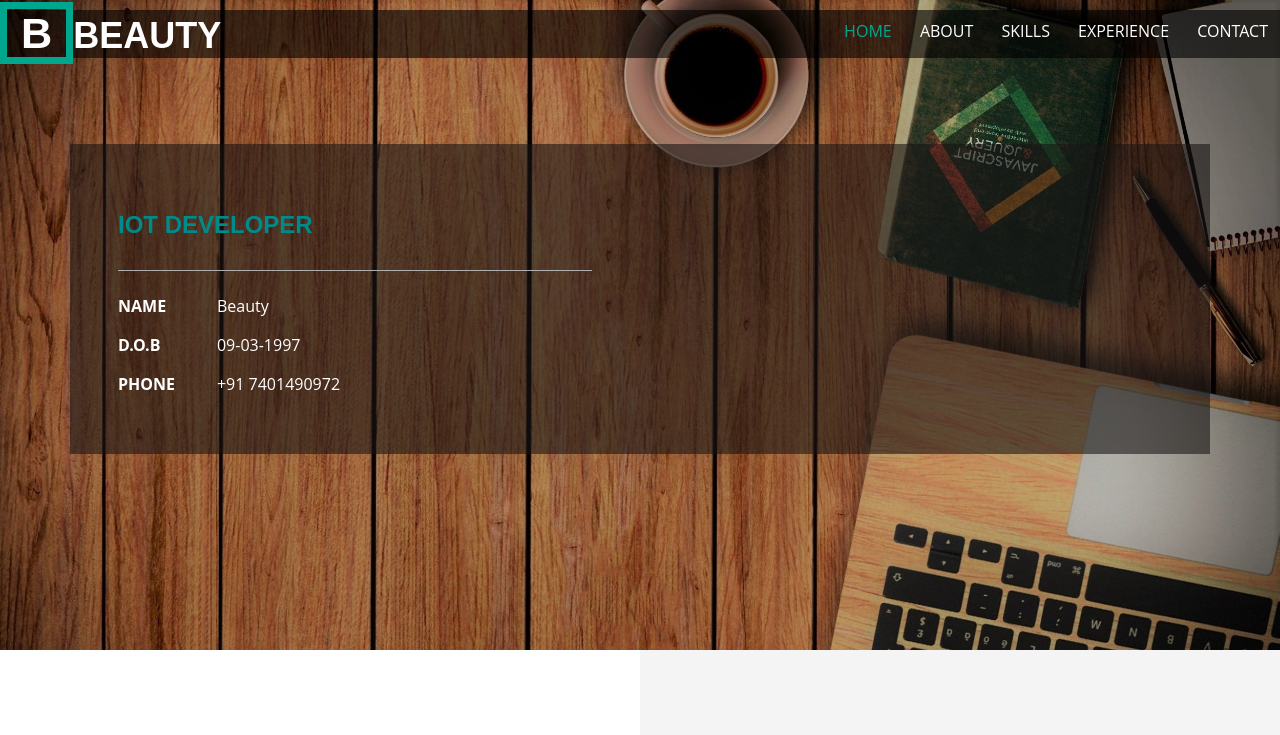
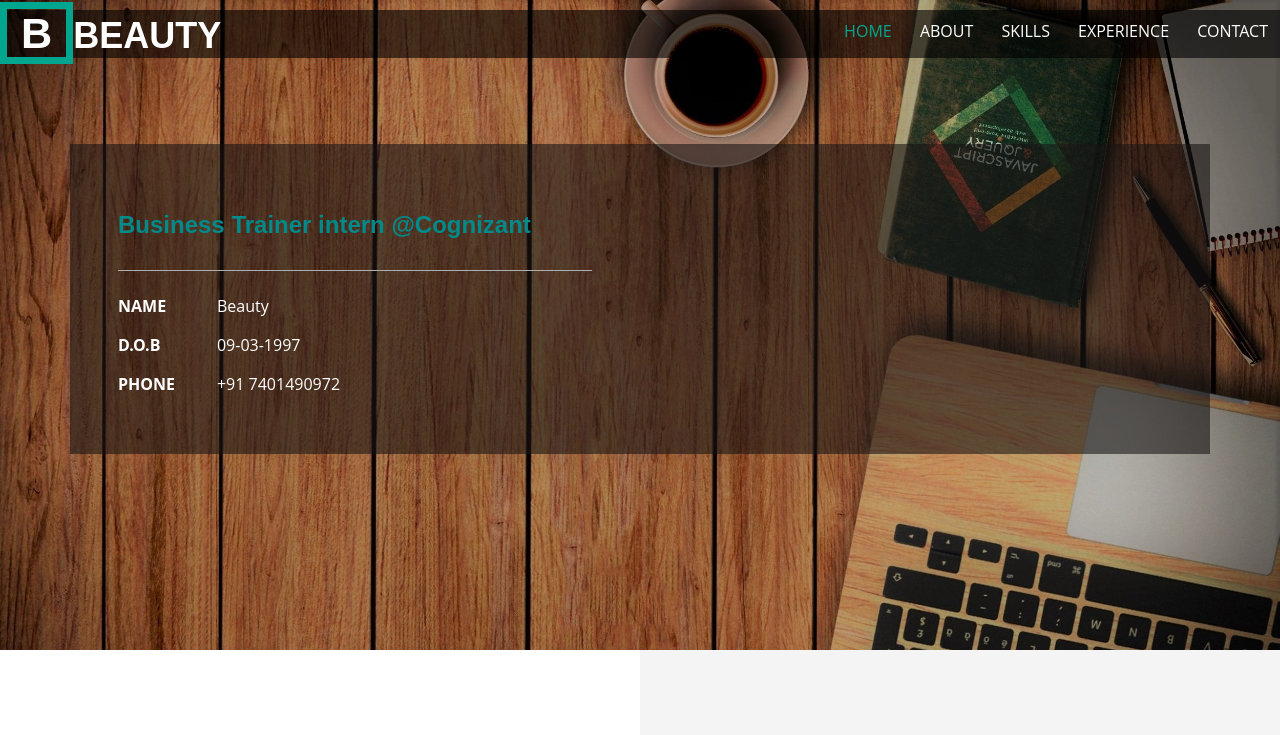
Before and after one commit to BeautyHussain/beautyhussain.github.io, a plain HTML site: page profile.html in a window 1280 px wide. Shown: the top 735 px of the page. Drawn offline with Linux system fonts and the light colour scheme; files whose address does not match are found by name.

Commit message:
Initial Version

```diff
--- a/profile.html
+++ b/profile.html
@@ -67,7 +67,7 @@
 			</div>
 			<div class="banner-info">
 				<div class="col-md-6 header-right">
-					<h3 style="color:darkcyan"><b>IOT DEVELOPER</b></h3>
+					<h3 style="color:darkcyan"><b>Business Trainer intern @Cognizant</b></h3>
 					<ul class="address">
 
 						<li>
```
